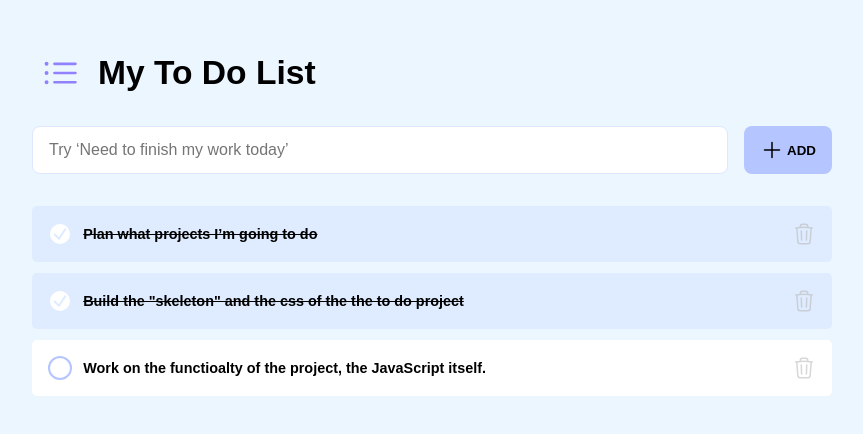
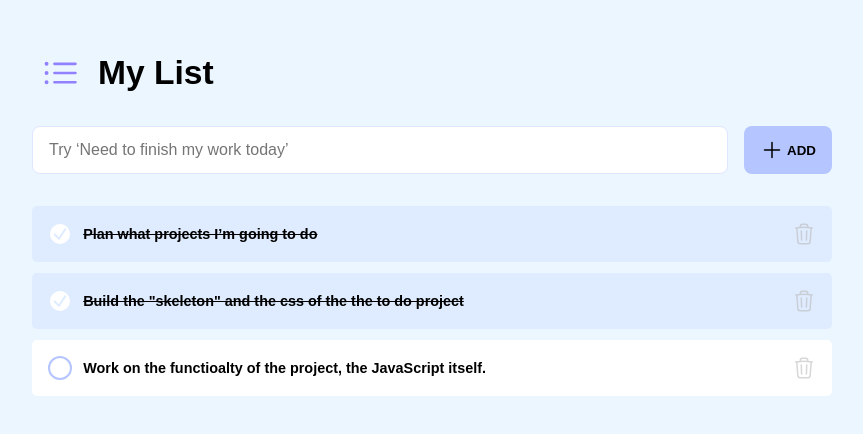
Before and after one commit to avivgalula/To-do-list, a plain HTML site: page index.html in a window 1280 px wide. Shown: the part 108-542 px from the top of the page, without its empty margins (208-1071 px from the left). Drawn offline with Linux system fonts and the light colour scheme.

Commit message:
change html title

```diff
--- a/index.html
+++ b/index.html
@@ -22,7 +22,7 @@
               clip-rule="evenodd"
             />
           </svg>
-          <h2>My To Do List</h2>
+          <h2>My List</h2>
         </div>
         <form action="" class="to-do-form">
           <input
```
